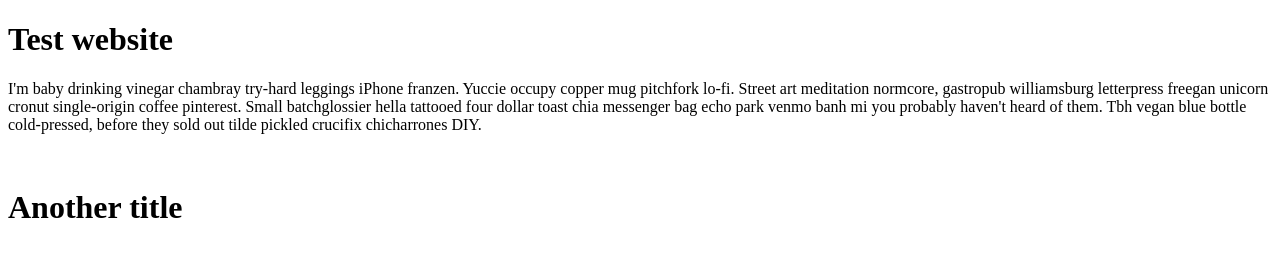
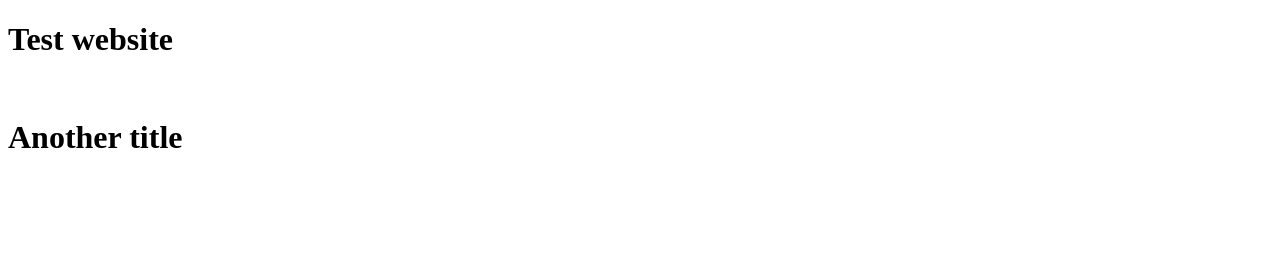
Before and after one commit to jonesdk1522/resume, a plain HTML site: page index.html in a window 1280 px wide. Drawn offline with Linux system fonts and the light colour scheme.

Commit message:
Update index.html
testing

```diff
--- a/index.html
+++ b/index.html
@@ -9,10 +9,6 @@
 
 <body>
   <h1>Test website</h1>
-  <p>I'm baby drinking vinegar chambray try-hard leggings iPhone franzen. Yuccie occupy copper mug pitchfork lo-fi. Street art meditation normcore, gastropub williamsburg letterpress freegan unicorn cronut single-origin coffee pinterest. Small
-    batchglossier hella tattooed four dollar toast chia messenger bag echo park venmo banh mi you probably haven't heard of them. Tbh vegan blue bottle cold-pressed, before they sold out tilde pickled crucifix chicharrones DIY.
-
-  </p>
 
   <br>
 
```
